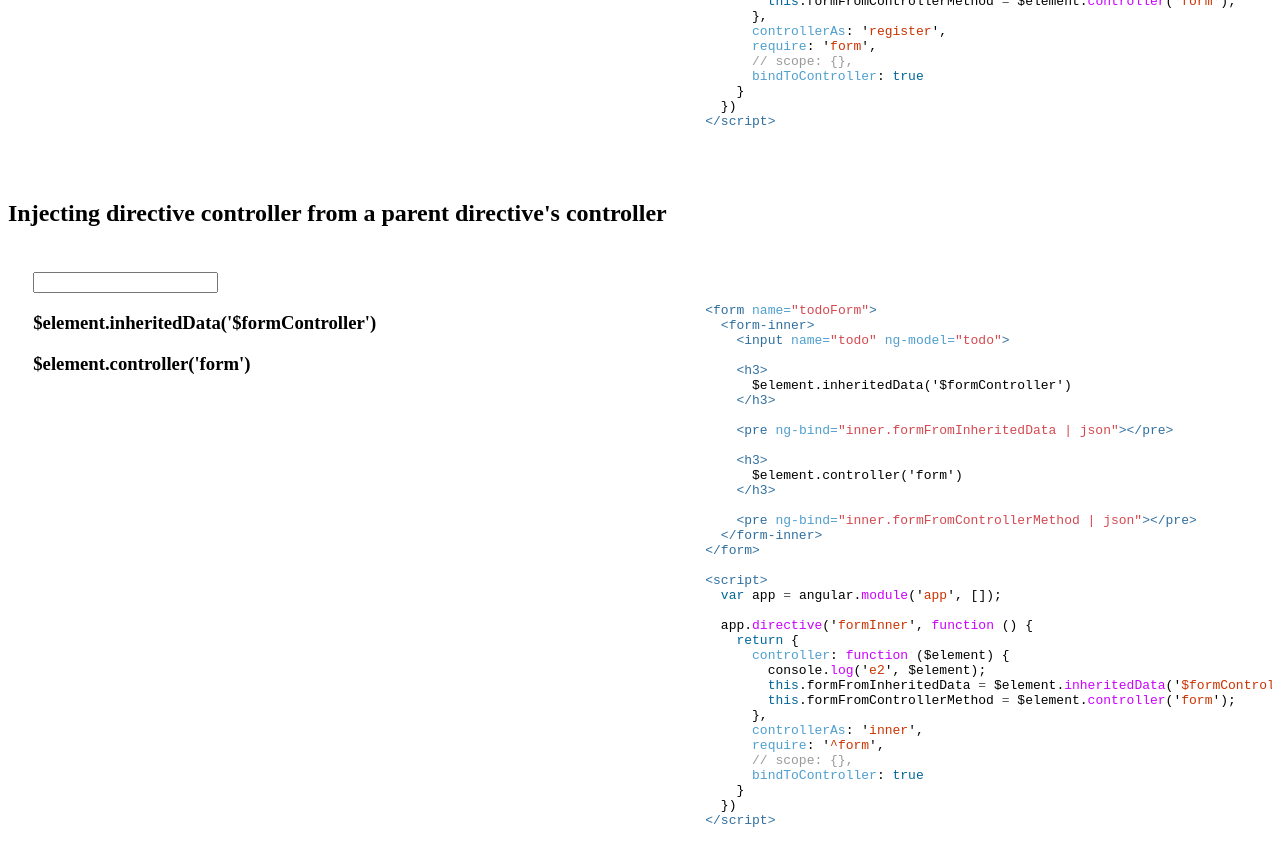
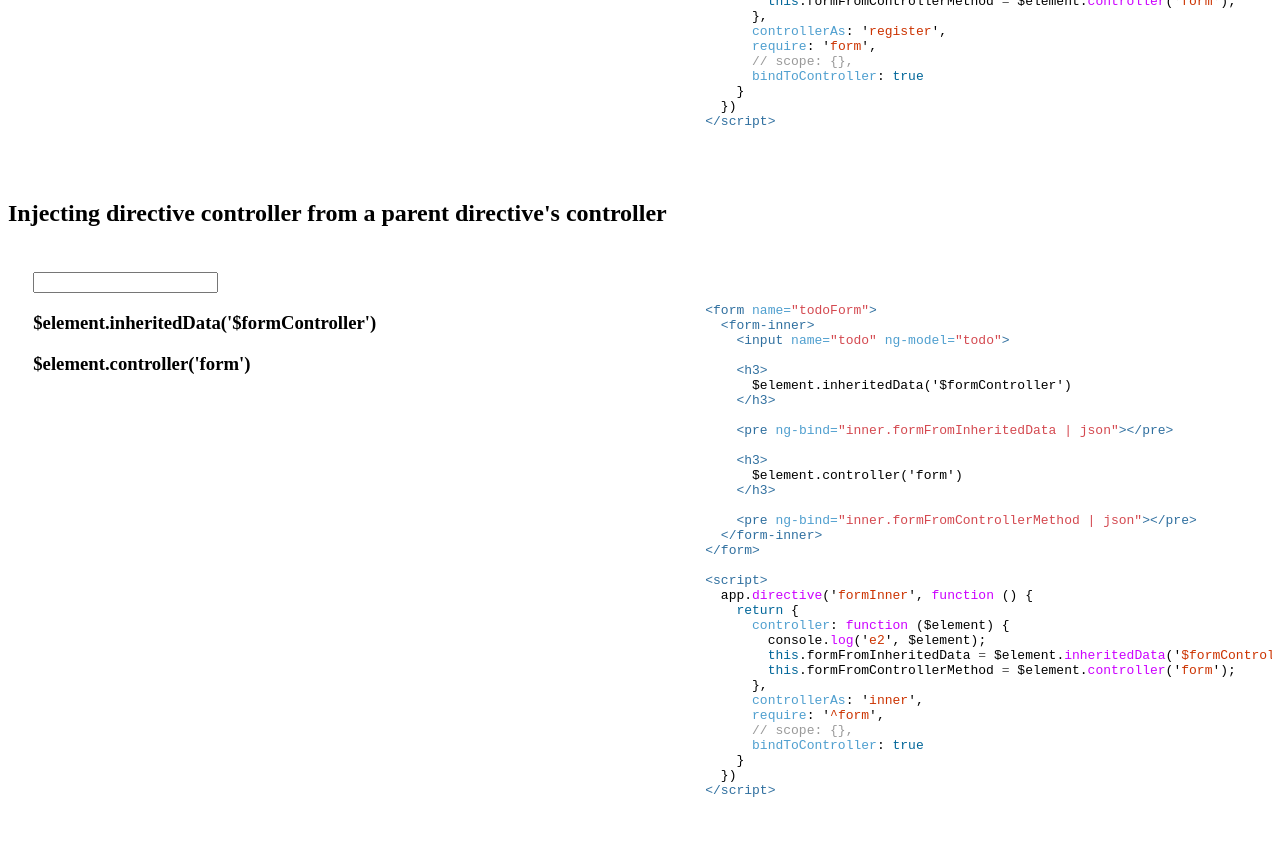
Before and after one commit to karlhorky/frontend-tricks, a Jekyll site: the page built from angular-1-inject-required-directive-controller-into-directive-controller/index.html, in a window 1280 px wide and 900 px high, scrolled down 587 px. Shown: the top 866 px of the window. Built offline with Jekyll 4.4.1, drawn with Linux system fonts in a browser that asks for light colours; nearby versions of some CDN libraries.

Commit message:
Fix issue with double module init

```diff
--- a/angular-1-inject-required-directive-controller-into-directive-controller/index.html
+++ b/angular-1-inject-required-directive-controller-into-directive-controller/index.html
@@ -97,8 +97,6 @@ title: AngularJS - Inject required directive controller into directive controlle
 </form>
 
 <script>
-  var app = angular.module('app', []);
-
   app.directive('formInner', function () {
     return {
       controller: function ($element) {
```
